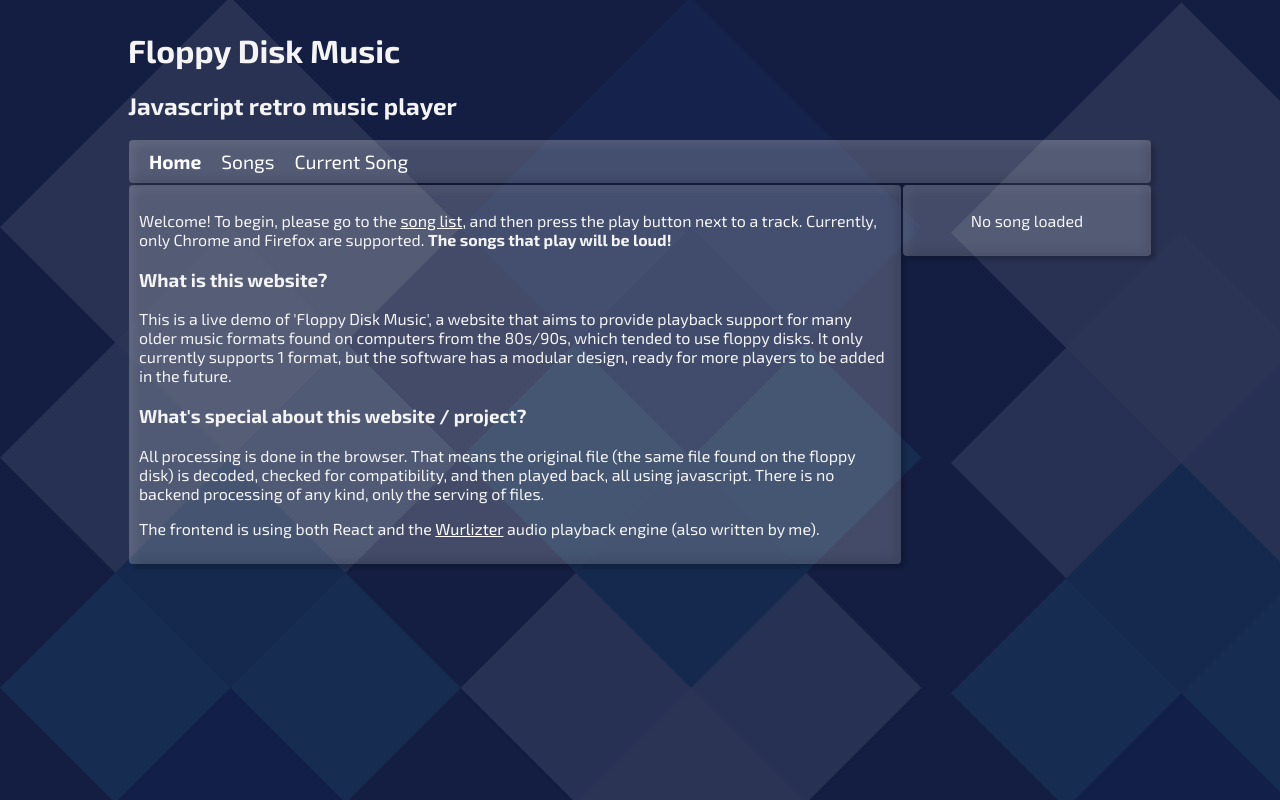
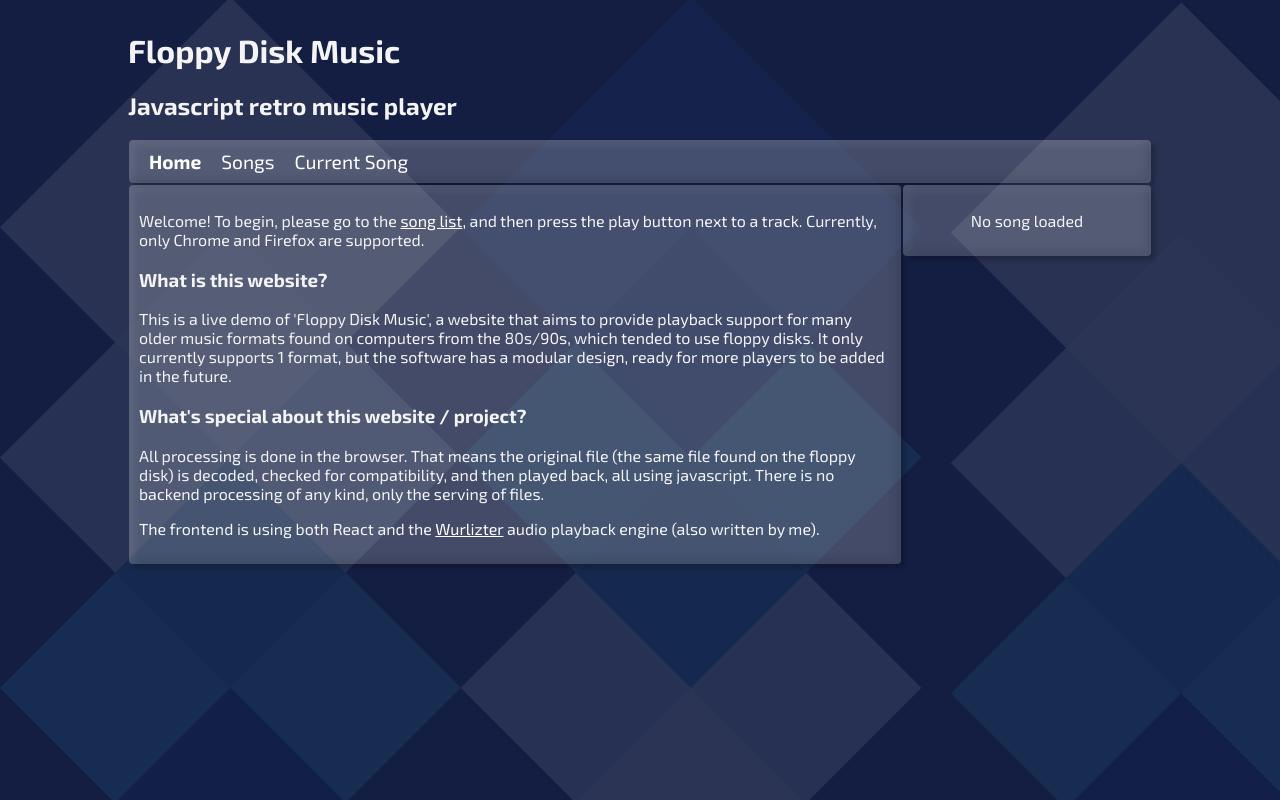
Before and after one commit to adavies1/floppy-disk-music, a React (Create React App) app: page / in a window 1280 px wide. Built offline with nearby package versions, Linux system fonts and the light colour scheme.

Commit message:
[App] - Removed volume warning as issue is now fixed

```diff
--- a/src/containers/AppInfo/AppInfo.tsx
+++ b/src/containers/AppInfo/AppInfo.tsx
@@ -13,7 +13,7 @@
     <>
         <p>
             Welcome! To begin, please go to the <Link to='/songs'>song list</Link>, and then press the play button next to a track.
-            Currently, only Chrome and Firefox are supported. <b>The songs that play will be loud!</b>
+            Currently, only Chrome and Firefox are supported.
         </p>
         <h3>What is this website?</h3>
         <p>
```
